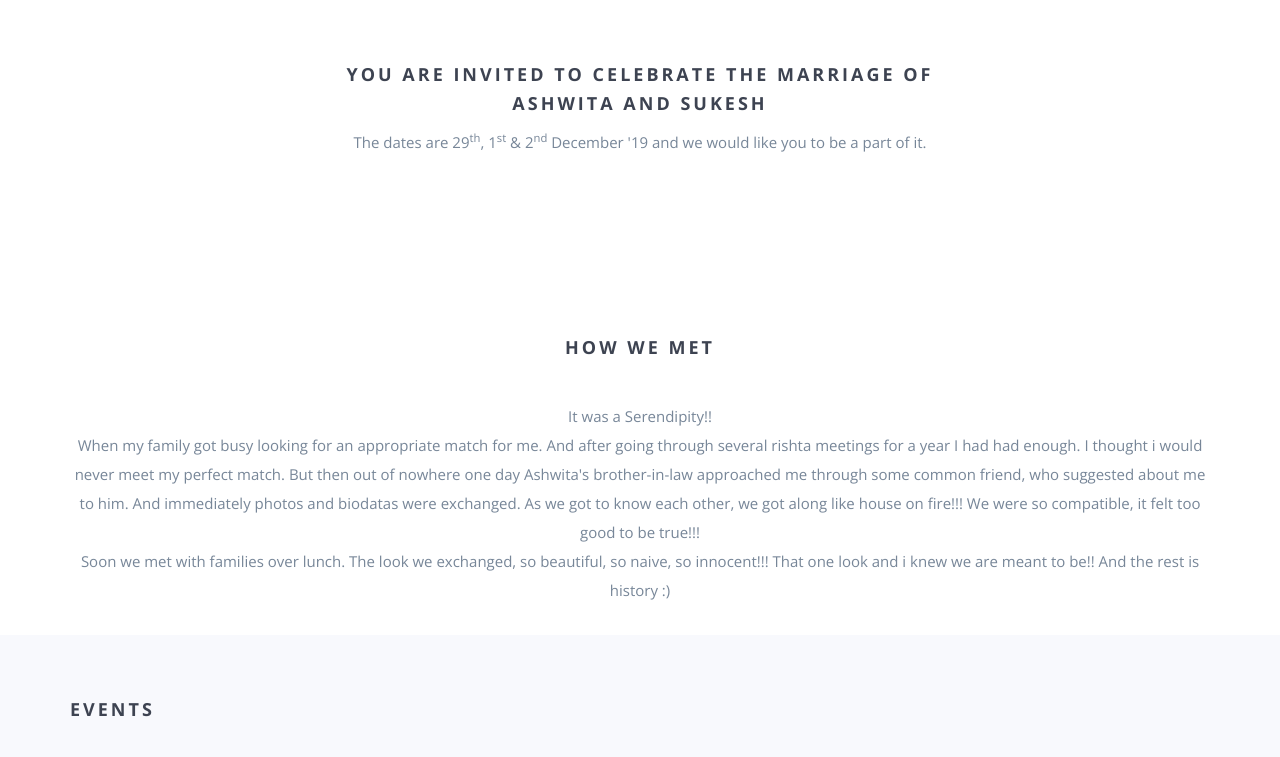
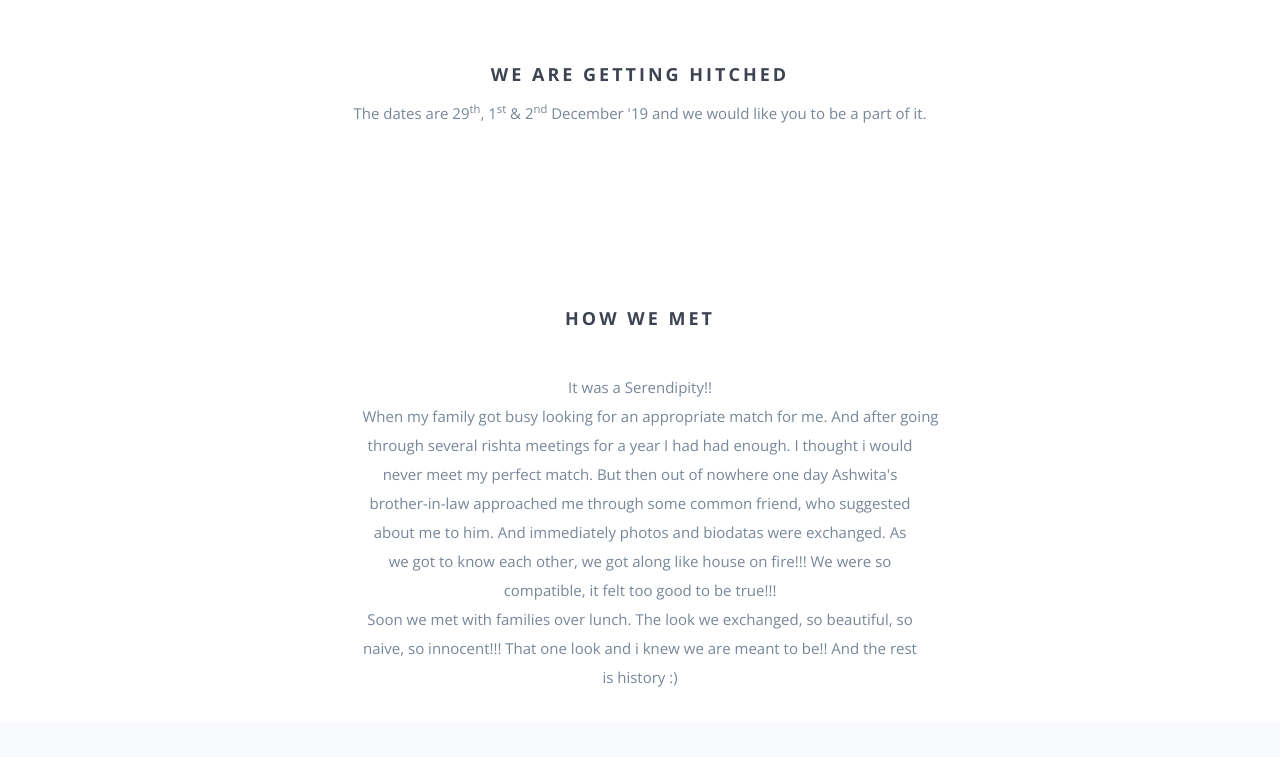
Before and after one commit to ashwitapoojari/ashwitapoojari.github.io, a website: page index.html in a window 1280 px wide. Shown: the part 750-1507 px from the top of the page. Drawn offline with nearby package versions, Linux system fonts and the light colour scheme; some packages are replaced by stand-ins of ours; grey boxes are pictures that could not be loaded; files whose address does not match are found by name.

Commit message:
changed header

```diff
--- a/index.html
+++ b/index.html
@@ -86,7 +86,7 @@
     <div class="container">
         <div class="row">
             <div class="col-md-12 text-center">
-                <h3>You are invited to celebrate the marriage of <br/> Ashwita and Sukesh</h3>
+                <h3>WE ARE GETTING HITCHED</h3>
                 <p>The dates are 29<sup>th</sup>, 1<sup>st</sup> & 2<sup>nd</sup> December '19 and we would like you to be a part of it.</p>
                 <div class="share-bar"></div>
             </div>
@@ -95,14 +95,14 @@
 </section>
 
 <section id="intro">
-    <div class="container">
+    <div class="container text-center">
         <div class="row">
             <div class="col-md-12 text-center">
                 <h3 class="header">How we met</h3>
             </div>
         </div>
-        <div class="row">
-            <div class="col-md-12 text-center">
+        <div class="row text-center">
+            <div class="col-md-6 col-md-offset-3">
                 <p>
                         It was a Serendipity!!<br/>
                         When my family got busy looking for an appropriate match for me. And after going through several rishta meetings for a year I had had enough. I thought i would never meet my perfect match. But then out of nowhere one day Ashwita's brother-in-law approached me through some common friend, who suggested about me to him. And immediately photos and biodatas were exchanged. As we got to know each other, we got along like house on fire!!! We were so compatible, it felt too good to be true!!! <br/>
```
